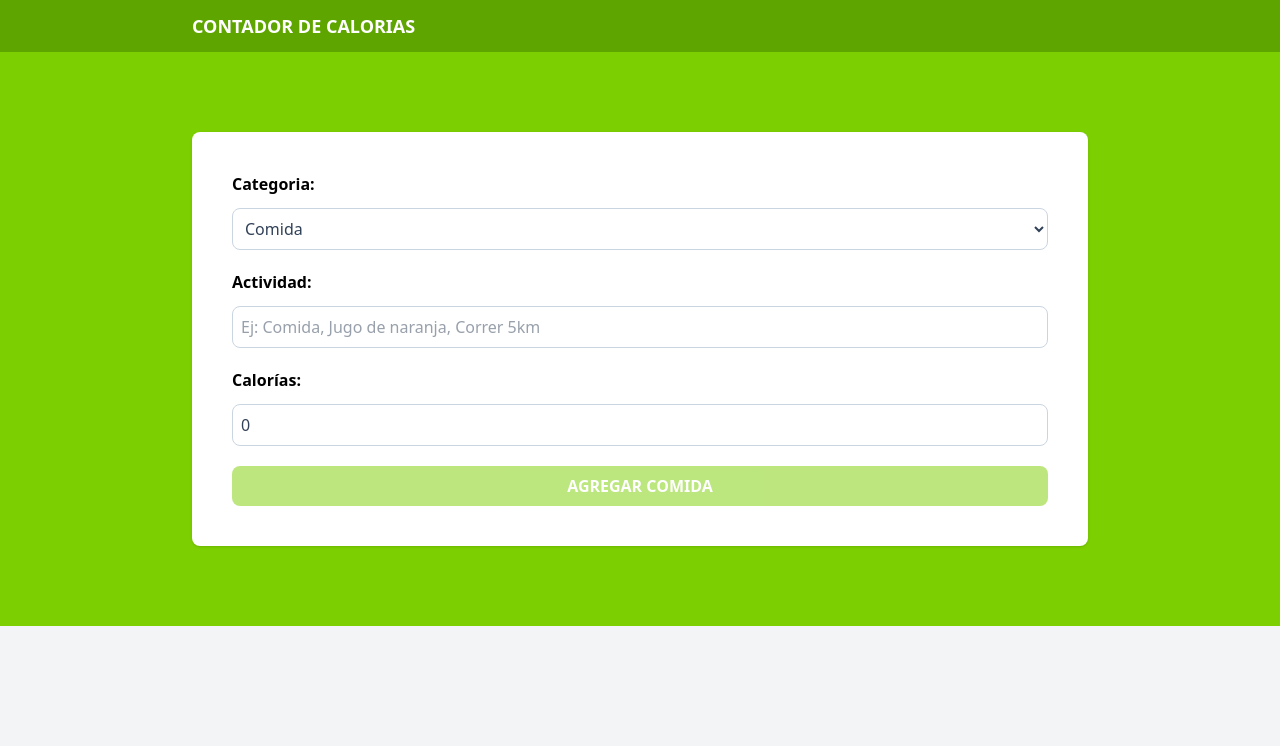
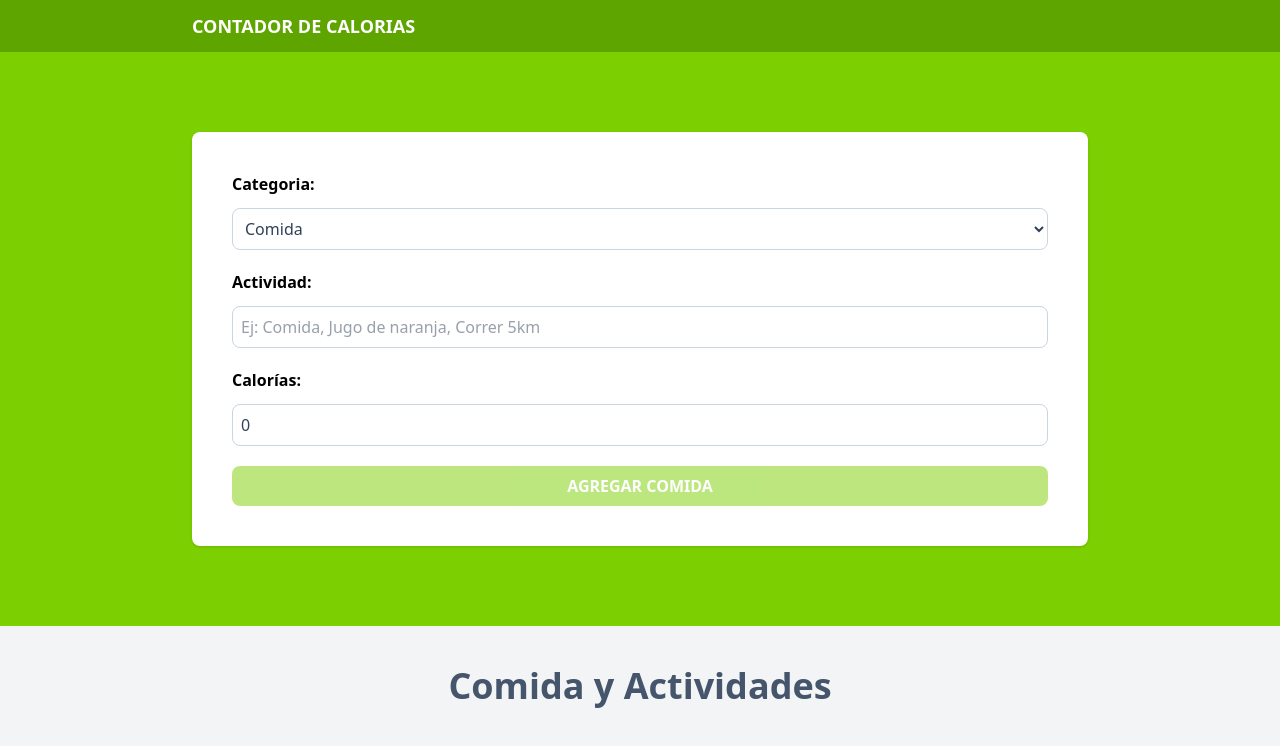
Before and after one commit to jrobertoq/calorie-tracker, a React (Vite) app: page / in a window 1280 px wide. Shown: the top 746 px of the page. Built offline with nearby package versions, Linux system fonts and the light colour scheme.

Commit message:
Adds ActivityList component to display activities

```diff
--- a/src/App.tsx
+++ b/src/App.tsx
@@ -1,10 +1,13 @@
 import { useReducer } from 'react'
 import Form from "./components/Form"
 import { activityReducer, initialState } from './reducers/activity-reducer'
+import ActivityList from './components/ActivityList'
 
 function App() {
 
   const [state, dispatch] = useReducer(activityReducer, initialState)
+
+  console.log(state)
 
   return (
     <>
@@ -23,6 +26,10 @@ function App() {
           />
         </div>
       </section>
+
+      <section className='p-10 mx-auto max-w-4xl'>
+        <ActivityList />
+      </section>
     </>
   )
 }
--- /dev/null
+++ b/src/Components/ActivityList.tsx
@@ -0,0 +1,11 @@
+import React from 'react'
+
+export default function ActivityList() {
+  return (
+    <>
+        <h2 className='text-4xl font-bold text-slate-600 text-center'>Comida y Actividades</h2>
+
+
+    </>
+  )
+}
--- a/src/Components/Form.tsx
+++ b/src/Components/Form.tsx
@@ -46,7 +46,7 @@ export default function Form({ dispatch }: FormProps) {
     setActivity({
       ...initialState,
       id: uuidv4()
-  })
+    })
   }
 
   return (
```
